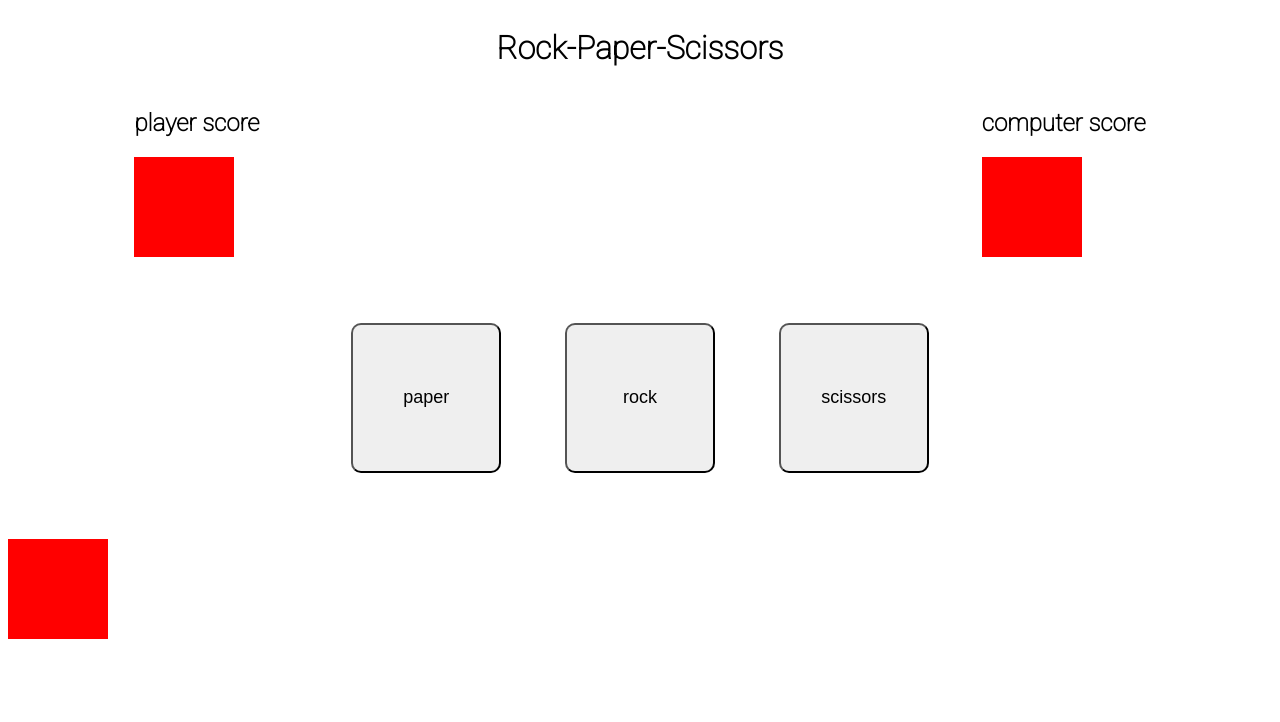
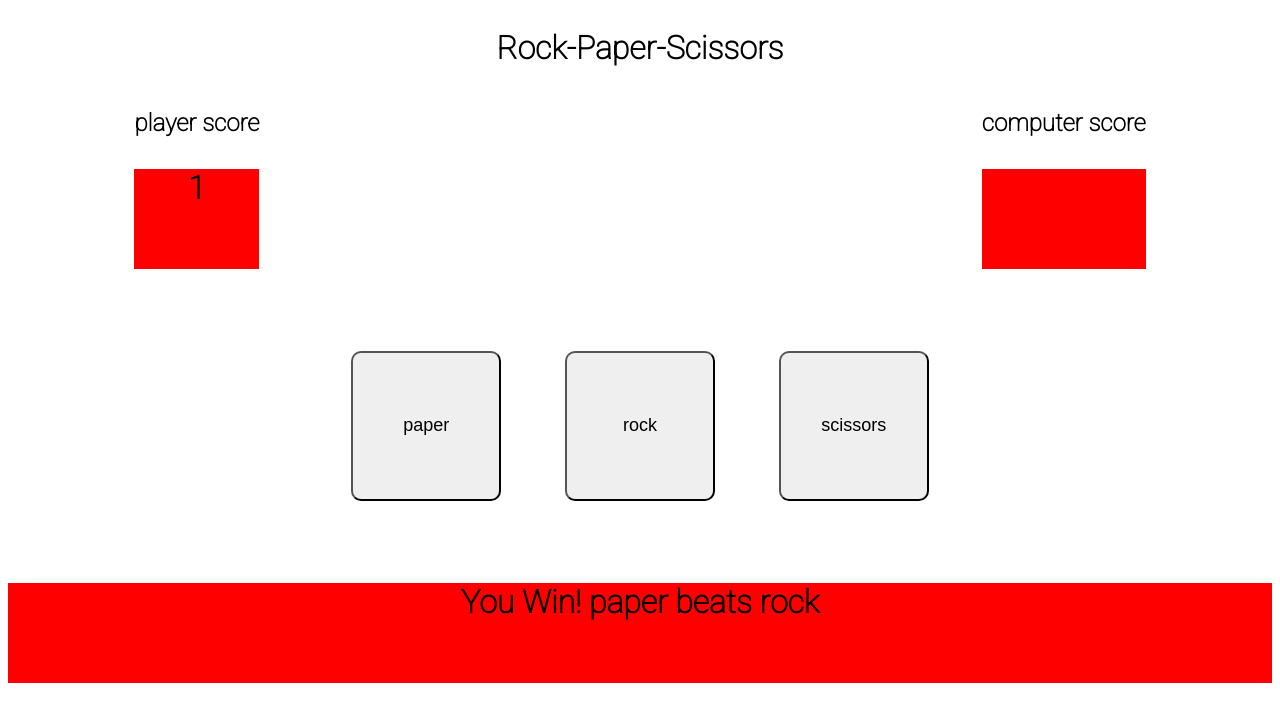
Before and after one commit to ahmed-H20/Rock-Paper-Scissors, a plain HTML site: page index.html in a window 1280 px wide. Both pictures are taken after a click on the button "paper". Drawn offline with Linux system fonts and the light colour scheme.

Commit message:
Add image of rock, paper and scissor

```diff
--- a/index.js
+++ b/index.js
@@ -49,14 +49,29 @@ function playRound(choice) {
     }
 
     if (result === "player"){
-        console.log(`You Win! ${player} beats ${com}`)
+        p_result.textContent = `You Win! ${player} beats ${com}`;
+        playerscore.textContent = ++player_score;
+
     }
     else if (result === "com") {
-        console.log(`You Lose! ${player} beats ${com}`)
+        p_result.textContent =`You Lose! ${player} beats ${com}`;
+        computerscore.textContent = ++com_score;
     }
     else if (result === "draw"){
-        console.log("Draw!")
+        p_result.textContent = "Draw!";
+    }
 
+    if (player_score == 5){
+        p_result.textContent = `You are the Winner! :)`;
+        return;
+    }
+    else if(com_score == 5){
+        p_result.textContent = `You are Loser! :(`;
+        return
     }
 
 }
+
+const p_result = document.querySelector(".result");
+const playerscore = document.querySelector('.playerscore');
+const computerscore = document.querySelector('.computerscore');
--- a/style.css
+++ b/style.css
@@ -26,6 +26,12 @@ button{
 
 p{
     height: 100px;
-    width: 100px;
+    width: 100%;
     background-color: red;
+    font-size: 2em;
+    font-weight: 800;
 }
+
+.result{
+    align-self: center;
+}
```
Also changed, not shown: 2ca8e686b3236afd25addefa15996603.jpg (added), 4 other files.
